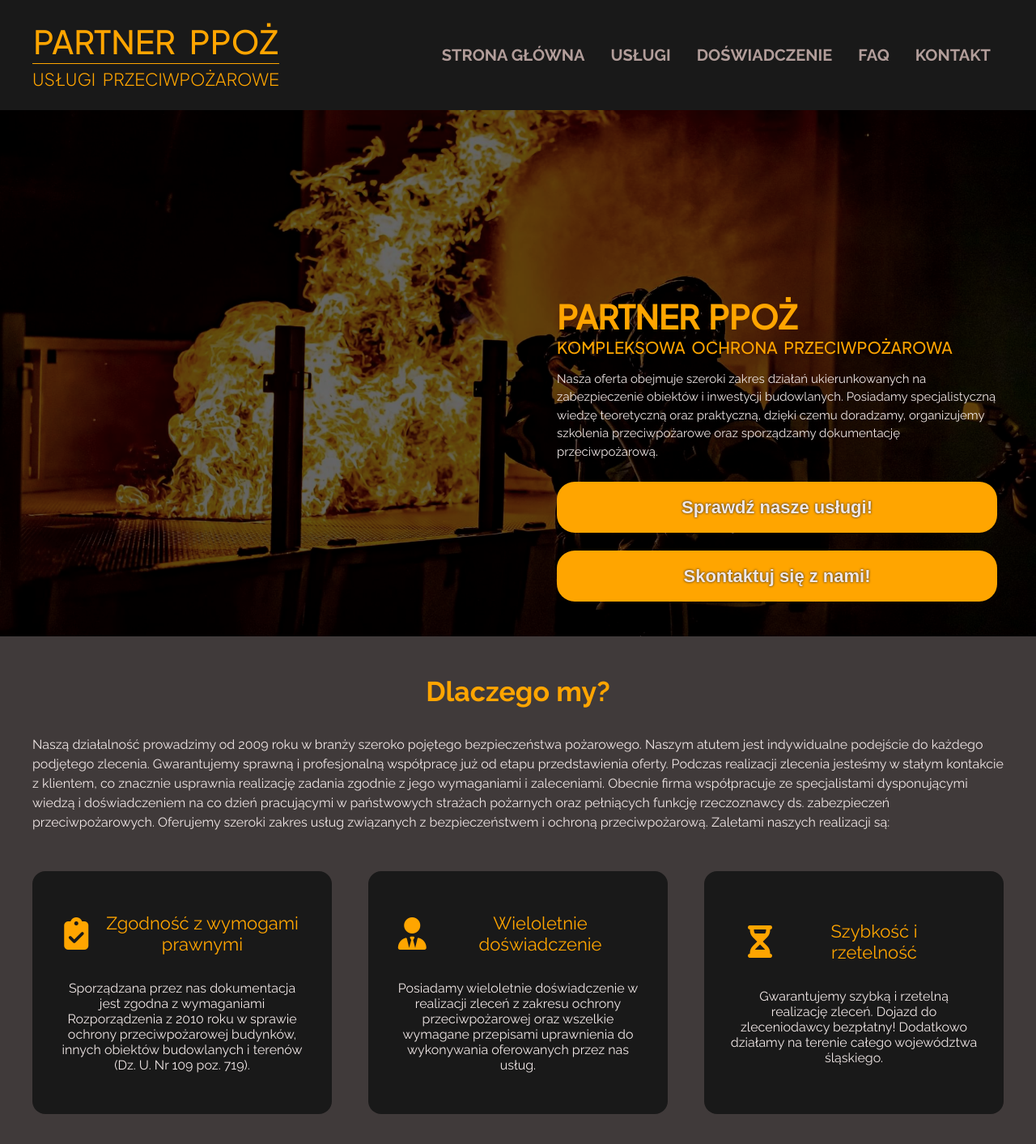
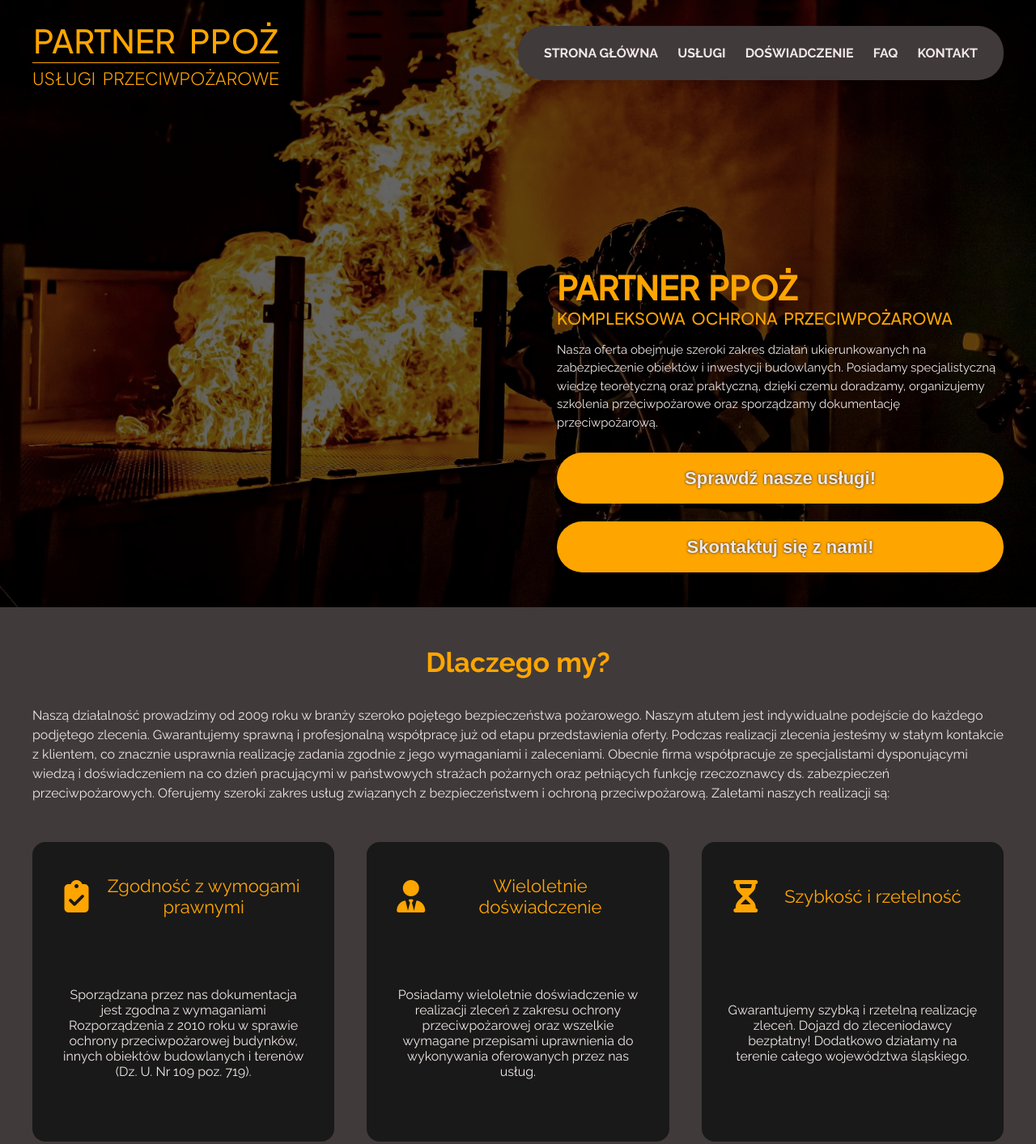
Before and after one commit to abuk111/partner-ppo--website, a website: page index.html in a window 1280 px wide. Shown: the top 1413 px of the page at 81% size. Drawn offline with Linux system fonts and the light colour scheme.

Commit message:
finished main page

```diff
--- a/index.html
+++ b/index.html
@@ -76,7 +76,7 @@
 
 
     <section class="section aboutus medium-bgc">
-        <div class="wrapper">
+        <div class="wrapper" id="wrapper">
             <h2 class="aboutus__head section-head">Dlaczego my?</h2>
             <p class="aboutus__text">Naszą działalność prowadzimy od 2009 roku w branży szeroko pojętego
                 <strong>bezpieczeństwa pożarowego</strong>. Naszym atutem jest indywidualne podejście do każdego
--- a/src/js/script.js
+++ b/src/js/script.js
@@ -10,6 +10,8 @@ let headerDarkHeight
 let headerGreyHeight
 
 const date = document.querySelector('.date')
+
+const wrapper = document.querySelector('#wrapper')
 
 const showNav = () => {
 	navbar.classList.add('navbar-active')
@@ -63,7 +65,7 @@ const setNavHeight = () => {
 	}
 }
 
-const headerBgAdd = params => {
+const headerBgAdd = () => {
 	if (window.scrollY > headerDarkHeight) {
 		nav.classList.add('nav-black-bgc')
 		nav.classList.remove('nav-dark-bgc')
@@ -80,7 +82,7 @@ const headerBgAdd = params => {
 	}
 }
 
-const navBackgroundAdd = () => {
+const navBackgroundAddMobile = () => {
 	const currentSection = window.scrollY
 	setNavHeight()
 
@@ -97,14 +99,29 @@ const navBackgroundAdd = () => {
 			nav.classList.add('nav-medium-bgc')
 		}
 	})
+}
 
-	// if (window.scrollY > 245) {
-	// 	nav.classList.add('nav-dark-bgc')
-	// } else {
-	// 	nav.classList.remove('nav-dark-bgc')
-	// }
+const navBackgroundAddDesktop = () => {
+	const currentSection = window.scrollY
+	setNavHeight()
+
+	allSection.forEach(section => {
+		if (section.classList.contains('medium-bgc') && section.offsetTop <= currentSection + navHeight) {
+			navbar.classList.add('nav-dark-bgc')
+			navbar.classList.remove('nav-medium-bgc')
+		} else if ((section.classList.contains('dark-bgc') && section.offsetTop <= currentSection + navHeight) || section.classList.contains('header-bgc')) {
+			navbar.classList.remove('nav-dark-bgc')
+			navbar.classList.add('nav-medium-bgc')
+		}
+	})
 }
 
 burgerBtn.addEventListener('click', navHandling)
-window.addEventListener('scroll', navBackgroundAdd)
+window.addEventListener('scroll', () => {
+	if (window.innerWidth < 992) {
+		navBackgroundAddMobile()
+	} else {
+		navBackgroundAddDesktop()
+	}
+})
 handleDate()
--- a/src/sass/_mixins.scss
+++ b/src/sass/_mixins.scss
@@ -41,7 +41,7 @@
 	background-color: c.$primary;
 	// border: transparent;
 	border: 2px solid transparent;
-	border-radius: 1em;
+	border-radius: 2em;
 	font-weight: bold;
 	text-shadow: 0 0 3px c.$darkText;
 	cursor: pointer;
--- a/src/sass/main.scss
+++ b/src/sass/main.scss
@@ -475,6 +475,7 @@ header {
 
 	header {
 		.header {
+
 			&__hero-img {
 				height: 550px;
 				background-image: url(../images/firefighters-6689112_1920.jpg);
@@ -557,16 +558,22 @@ header {
 		padding: 0 3em;
 	}
 
+	nav {
+		position: absolute;
+	}
+
 	.nav {
 		@include mix.flex-space(row);
-
+		// position: relative;
 		padding: 2em 3em;
+		background-color: transparent;
 
 		.burger-btn {
 			display: none;
 		}
 
 		.logo {
+			// position: absolute;
 			&__container {
 				&-headline {
 					margin-bottom: 0.05em;
@@ -580,11 +587,17 @@ header {
 		}
 
 		.navbar {
-			position: static;
+			position: fixed;
+			top: 2em;
+			left: auto;
+			right: 3em;
 			@include mix.flex-end(row);
 			width: fit-content;
 			height: fit-content;
-			background: none;
+			padding: 0 1.25em;
+			background: c.$backgroundMedium;
+			border-radius: 2em;
+			transition: background-color .3s;
 
 			&__list {
 				@include mix.flex-space(row);
@@ -594,8 +607,9 @@ header {
 					padding: 0.75em;
 
 					&-link {
-						font-size: 1.8rem;
-						color: c.$secondary;
+						font-size: 1.6rem;
+						// font-weight: 400;
+						color: c.$whiteText;
 					}
 
 					//LINK
@@ -608,6 +622,13 @@ header {
 					}
 				}
 			}
+		}
+
+		.nav-dark-bgc {
+			background-color: c.$backgroundDark;
+		}
+		.nav-medium-bgc {
+			background-color: c.$backgroundMedium;
 		}
 	}
 
@@ -649,7 +670,6 @@ header {
 					// color: c.$whiteText;
 					text-shadow: none;
 
-
 					&-head {
 						font-size: 4rem;
 
@@ -679,10 +699,21 @@ header {
 	.aboutus {
 		padding-top: 3em;
 		&__box {
+			@include mix.flex-center(row);
 			&es {
-				max-width: 360px;
-				min-height: 300px;
-				margin: 1.5em 1.5em;
+				display: grid;
+				grid-template-rows: 1fr 2fr;
+				width: 33%;
+				min-height: 370px;
+				margin: 2em 1.25em;
+				padding: 2em;
+
+				&:first-child {
+					margin-left: 0;
+				}
+				&:last-child {
+					margin-right: 0;
+				}
 
 				&__head {
 					margin-bottom: 1.5em;
@@ -724,6 +755,7 @@ header {
 
 @media (min-width: 1200px) {
 	.wrapper {
+		position: relative;
 		padding: 0;
 	}
 
@@ -733,11 +765,6 @@ header {
 	}
 
 	// NAV
-
-	nav {
-		width: 100%;
-		background-color: c.$backgroundDark;
-	}
 
 	.nav {
 		margin-top: 0;
@@ -756,23 +783,24 @@ header {
 			}
 		}
 		.navbar {
-			&__list {
-				&__elements {
-					margin: 1em auto;
-					padding: 1em;
-
-					&-link {
-						font-size: 2rem;
-					}
-				}
-			}
+			right: calc((100vw - 1200px) / 2);
+			// padding-right: 0;
 		}
 	}
 
 	// HEADER
 
 	header {
-		margin-top: 136px;
+		.header {
+			&__hero-img {
+				height: 750px;
+			}
+			&__box {
+				width: 600px;
+				right: calc((100vw - 1200px) / 2);
+				padding-right: 0;
+			}
+		}
 	}
 
 	//ABOUT US
@@ -782,17 +810,6 @@ header {
 		&__box {
 			@include mix.flex-space(row);
 			&es {
-				max-width: 370px;
-				margin: 2em 1.25em;
-				padding: 2em;
-
-				&:first-child {
-					margin-left: 0;
-				}
-				&:last-child {
-					margin-right: 0;
-				}
-
 				&__head {
 					margin-bottom: 2em;
 				}
```
Also changed, not shown: dist/css/main-min.css, dist/js/script-min.js, 1 other file.
